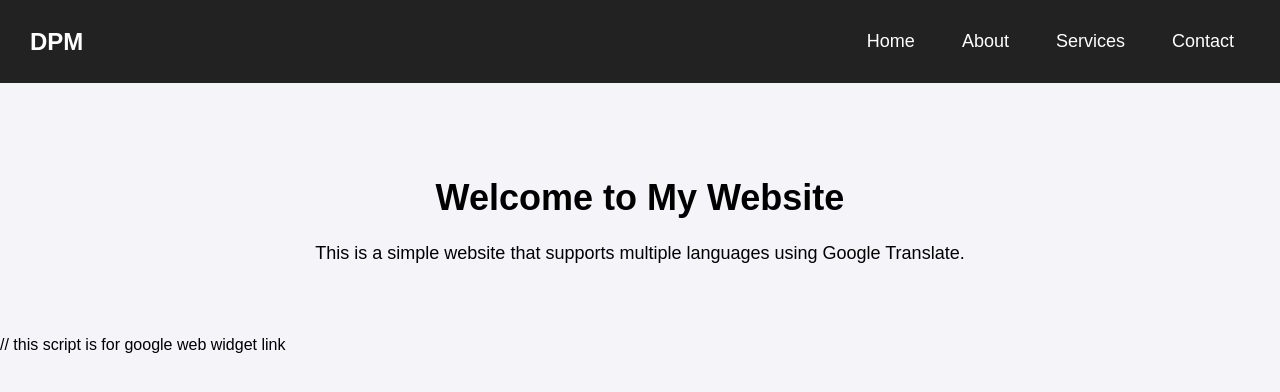
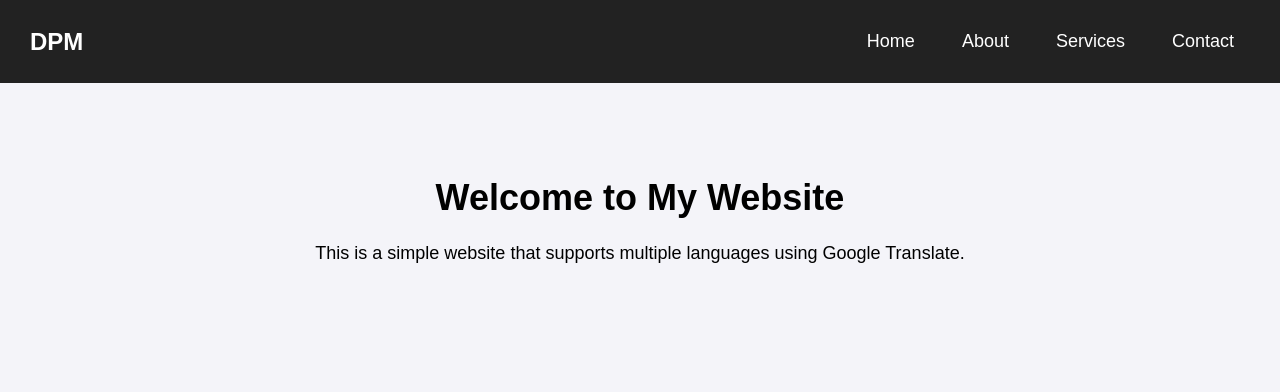
Before and after one commit to dpm-tz/Google-Translate-Web-Widget, a plain HTML site: page index.html in a window 1280 px wide. Drawn offline with Linux system fonts and the light colour scheme.

Commit message:
Update index.html

```diff
--- a/index.html
+++ b/index.html
@@ -44,8 +44,8 @@
 <script type="text/javascript" src="https://cdn.weglot.com/weglot.min.js"></script> -->
 
 
-    // this script is for google web widget link
-<script>
+
+<script>// this script is for google web widget link(link is copied from google wed widget)
     Weglot.initialize({
         api_key: 'wg_1b8c373165aaa3cc75a91a310ad195f98'
     });
```
